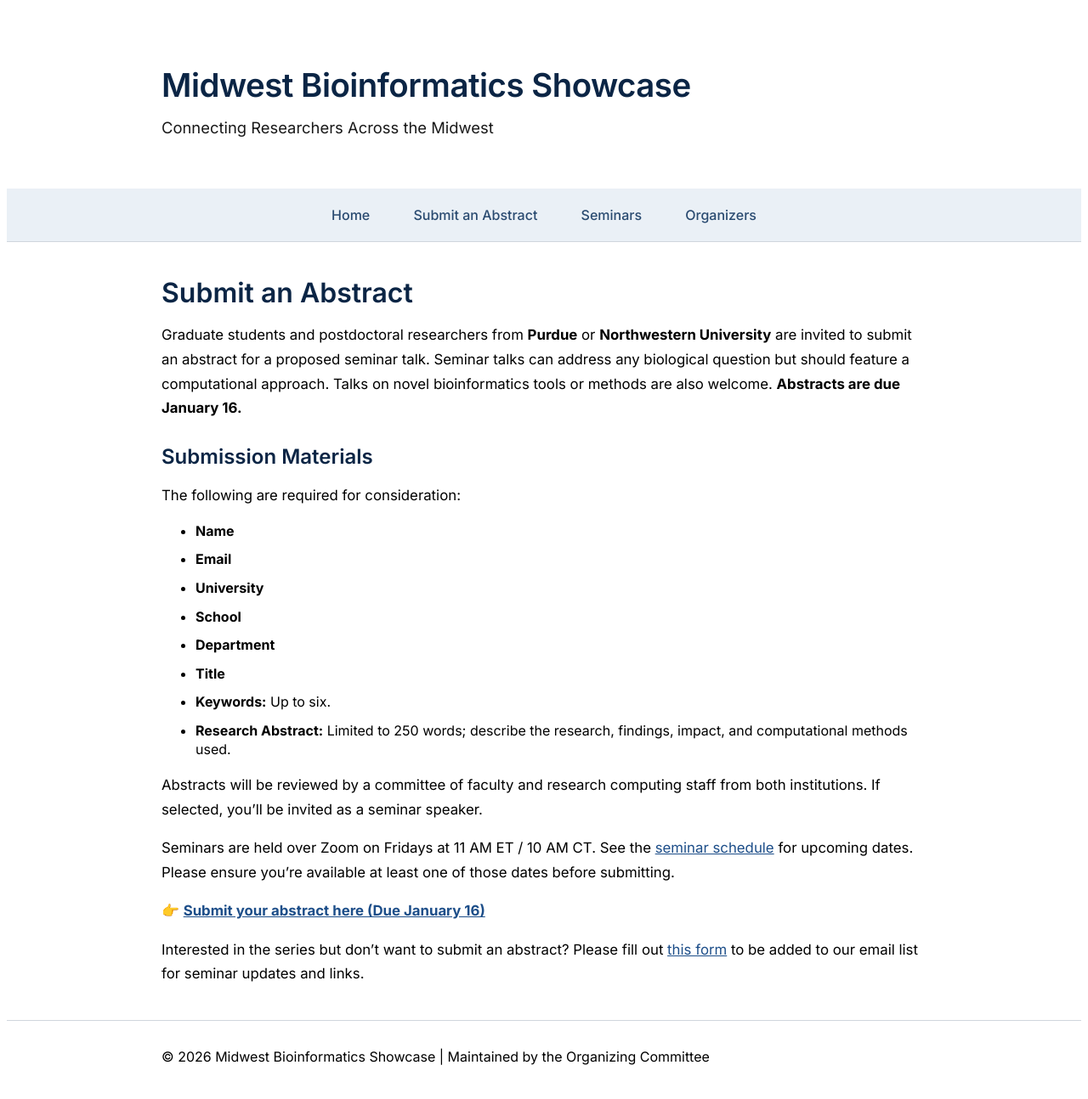
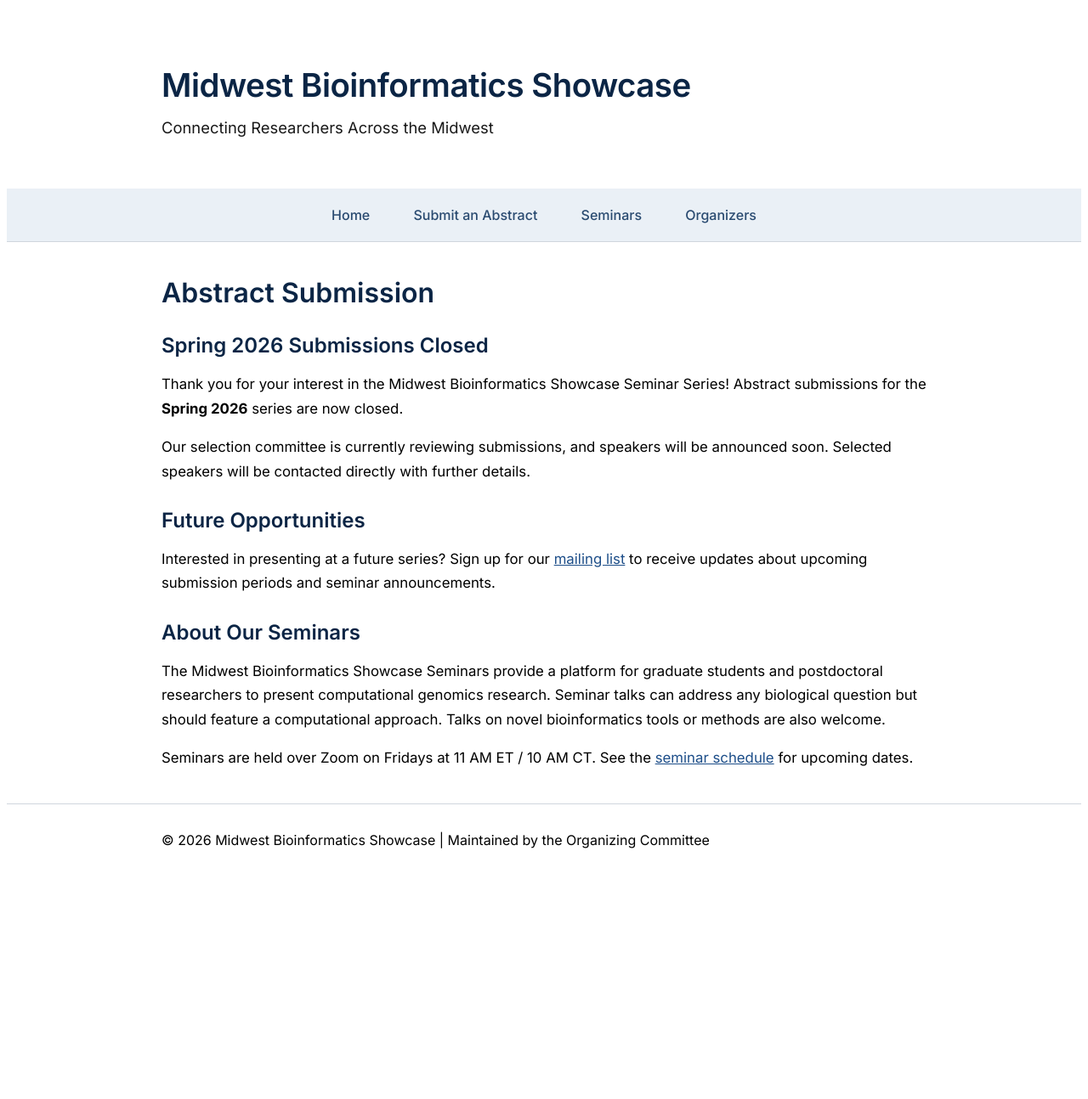
Before and after one commit to Midwest-Bioinformatics-Showcase/midwest-bioinformatics-showcase.github.io, a Jekyll site: the page built from submit.md, in a window 1280 px wide. Shown: the whole page at 85% size. Built offline with Jekyll 4.4.1, drawn with Linux system fonts in a browser that asks for light colours; after the commit the page ends 1039 px from its top, so only the background shows below that.

Commit message:
submission closed update

```diff
--- a/submit.md
+++ b/submit.md
@@ -3,27 +3,20 @@
 title: Submit an Abstract
 ---
 
-# Submit an Abstract
+# Abstract Submission
 
-Graduate students and postdoctoral researchers from **Purdue** or **Northwestern University** are invited to submit an abstract for a proposed seminar talk. Seminar talks can address any biological question but should feature a computational approach. Talks on novel bioinformatics tools or methods are also welcome. **Abstracts are due January 16.**
+## Spring 2026 Submissions Closed
 
-## Submission Materials
+Thank you for your interest in the Midwest Bioinformatics Showcase Seminar Series! Abstract submissions for the **Spring 2026** series are now closed.
 
-The following are required for consideration:
+Our selection committee is currently reviewing submissions, and speakers will be announced soon. Selected speakers will be contacted directly with further details.
 
-- **Name**
-- **Email**
-- **University**
-- **School**
-- **Department**
-- **Title**
-- **Keywords:** Up to six.
-- **Research Abstract:** Limited to 250 words; describe the research, findings, impact, and computational methods used.
+## Future Opportunities
 
-Abstracts will be reviewed by a committee of faculty and research computing staff from both institutions. If selected, you’ll be invited as a seminar speaker.
+Interested in presenting at a future series? Sign up for our [mailing list](https://forms.cloud.microsoft/r/MtLwnQnUUT) to receive updates about upcoming submission periods and seminar announcements.
 
-Seminars are held over Zoom on Fridays at 11 AM ET / 10 AM CT. See the [seminar schedule](seminars.html) for upcoming dates. Please ensure you’re available at least one of those dates before submitting.
+## About Our Seminars
 
-👉 **[Submit your abstract here (Due January 16)](https://forms.cloud.microsoft/r/Rq9Z1Kdtk8)**
+The Midwest Bioinformatics Showcase Seminars provide a platform for graduate students and postdoctoral researchers to present computational genomics research. Seminar talks can address any biological question but should feature a computational approach. Talks on novel bioinformatics tools or methods are also welcome.
 
-Interested in the series but don't want to submit an abstract? Please fill out [this form](https://forms.cloud.microsoft/r/MtLwnQnUUT) to be added to our email list for seminar updates and links.
+Seminars are held over Zoom on Fridays at 11 AM ET / 10 AM CT. See the [seminar schedule](seminars.html) for upcoming dates.
```
Also changed, not shown: index.md (+8 -10 lines), seminars.md (+1 -0 lines).
